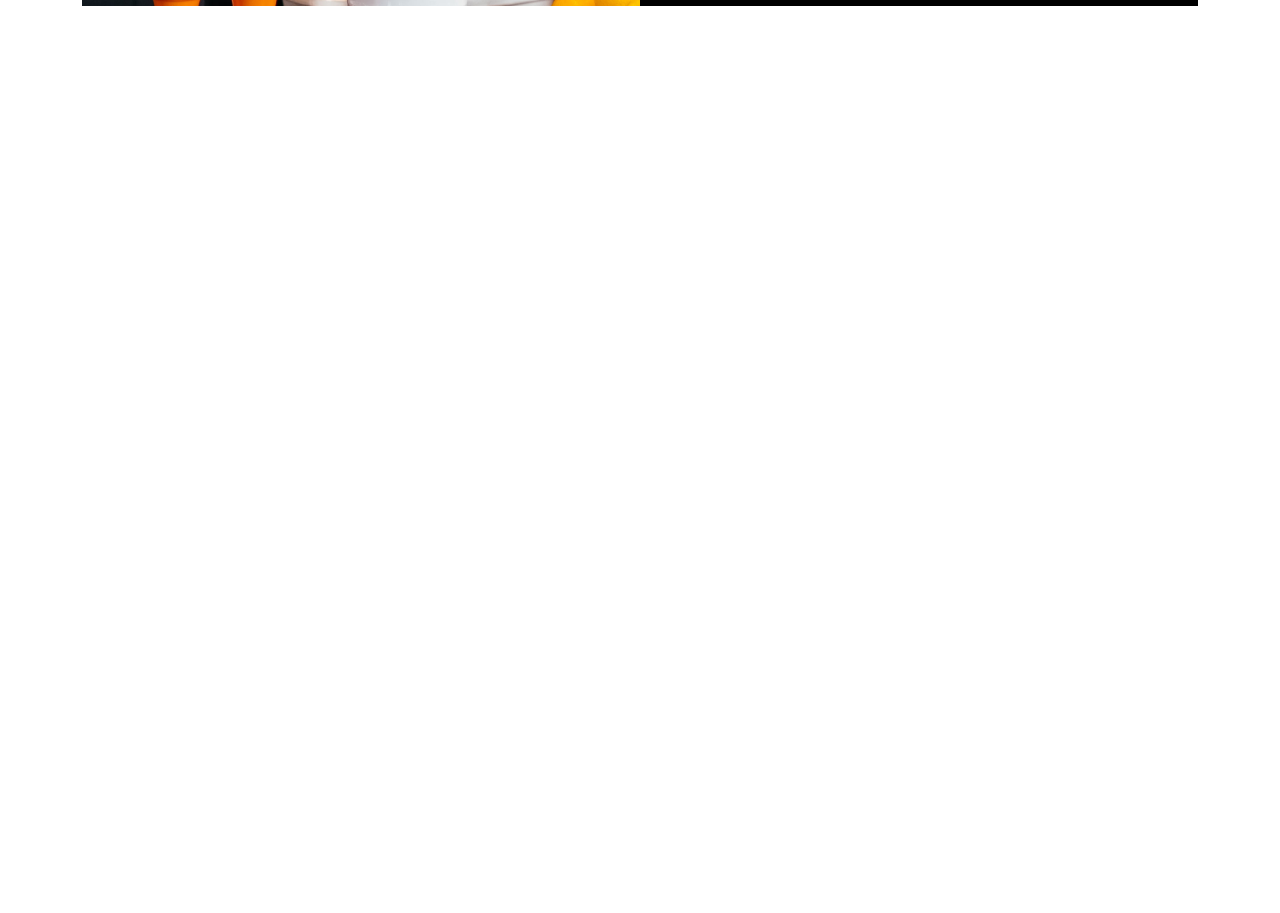
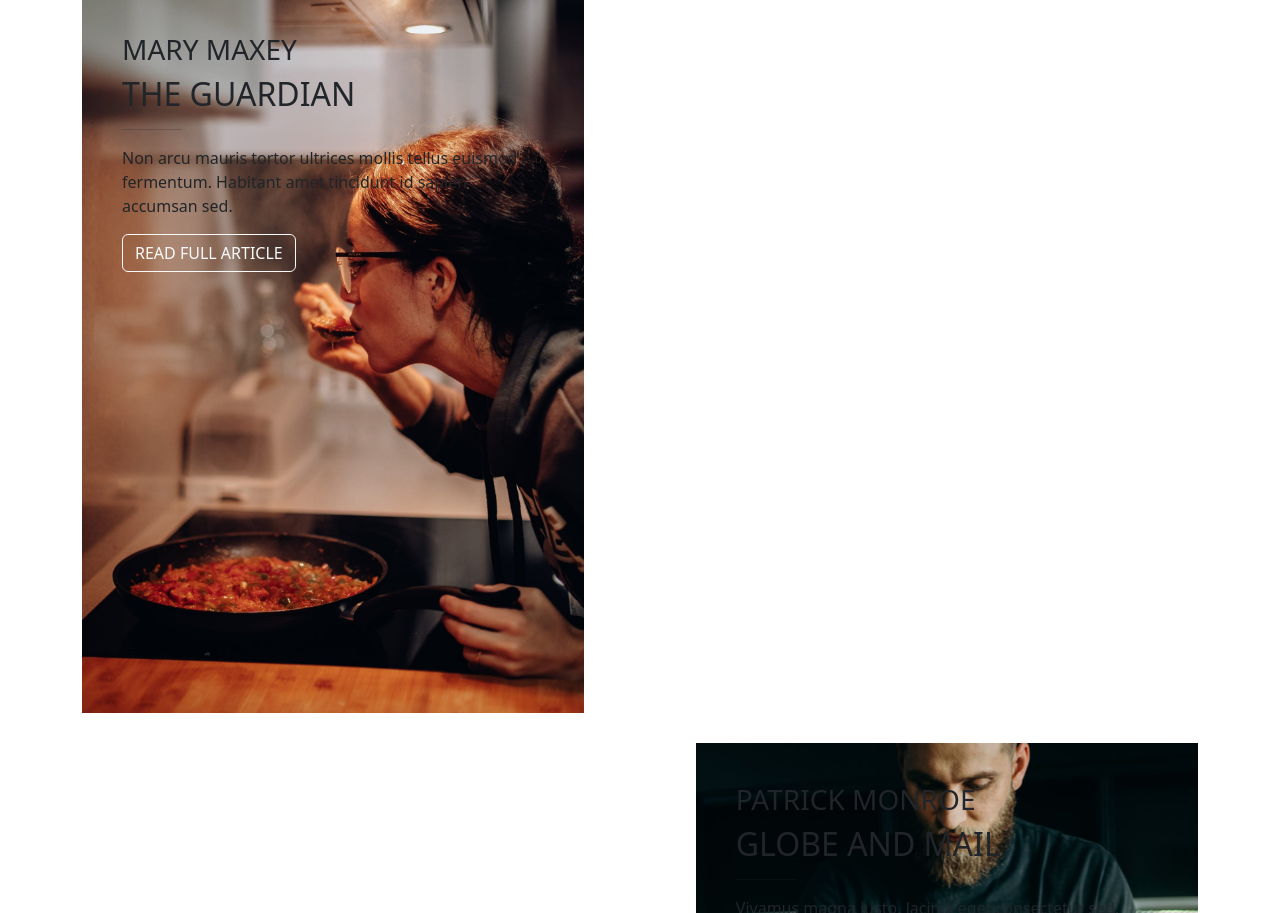
Before and after one commit to ChiaraPontello/proj-html-vuejs, a Vue app: page / in a window 1280 px wide. Shown: the part 3980-4893 px from the top of the page. Before the commit the page ends 3986 px from the top, so only its background shows below. Built offline with nearby package versions, Linux system fonts and the light colour scheme.

Commit message:
box guardian amd box globe in CardCritic

```diff
--- a/src/components/main/CardCritic.vue
+++ b/src/components/main/CardCritic.vue
@@ -26,13 +26,33 @@
         </div>
 
         <!--box guardian -->
+      <div class="space-between">
+        <div class="boxLeft justify-center">
+          <div >
+            <h3>MARY MAXEY</h3>
+            <h2>THE GUARDIAN</h2>
+            <hr>
+            <p>Non arcu mauris tortor ultrices mollis tellus euismod fermentum. Habitant amet tincidunt id sapien accumsan sed.</p>
+            <button class="btn btn-outline-light buy">READ FULL ARTICLE</button>
+          </div>
+        </div>
+
+        <!-- box globe -->
+      <div class="boxRight justify-center">
+            <h3>PATRICK MONROE</h3>
+            <h2>GLOBE AND MAIL</h2>
+            <hr>
+            <p>Vivamus magna justo, lacinia eget consectetur sed, convallis at tellus. Nulla porttitor accumsan tincidunt.</p>
+            <button class="btn btn-outline-light buy">READ FULL ARTICLE</button>
       </div>
     </div>
+    </div>
+  </div>
   </template>
 
 <script>
   export default {
-    name: 'CardComponenet',
+    name: 'CardCritic',
   }
 </script>
 
@@ -50,8 +70,6 @@ hr{
 }
 .meggy {
   display: flex;
-  height: 800px;
-
 }
 .textBox{
  padding-left: 100px;
@@ -74,5 +92,25 @@ hr{
     }
   }
 
+  .boxLeft {
+  background-image: url('/img/girl2.jpg');
+  background-size: cover;
+  width: 45%;
+  height: 90vh;
+  padding: 40px;
+  margin-top: 30px;
+}
+
+.boxRight {
+  background-image: url('/img/boys.jpg');
+  background-size: cover;
+  width: 45%;
+  height: 90vh;
+  padding: 40px;
+  margin-top: 30px;
+  float: right;
+
+}
+
 
 </style>
```
Also changed, not shown: public/img/boys.jpg (renamed from public/img/info12x.jpg), public/img/girl2.jpg (renamed from public/img/info52x.jpg).
